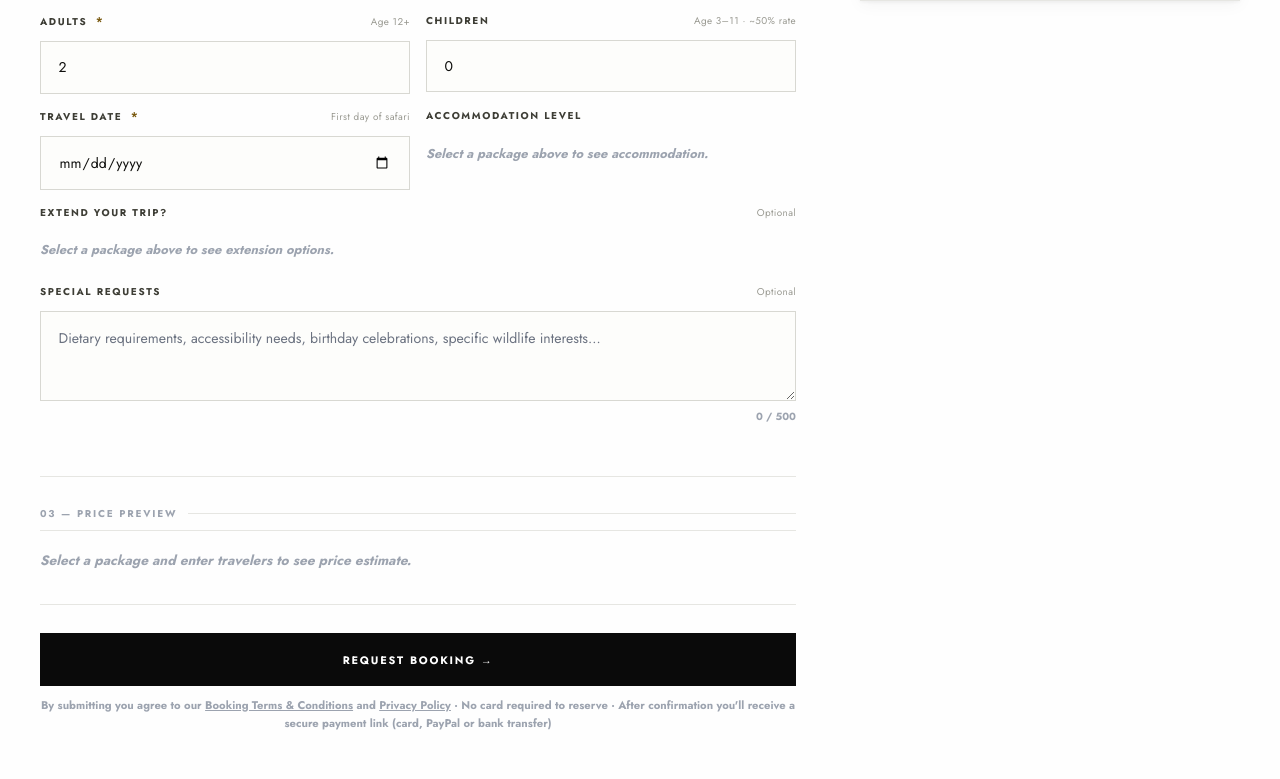
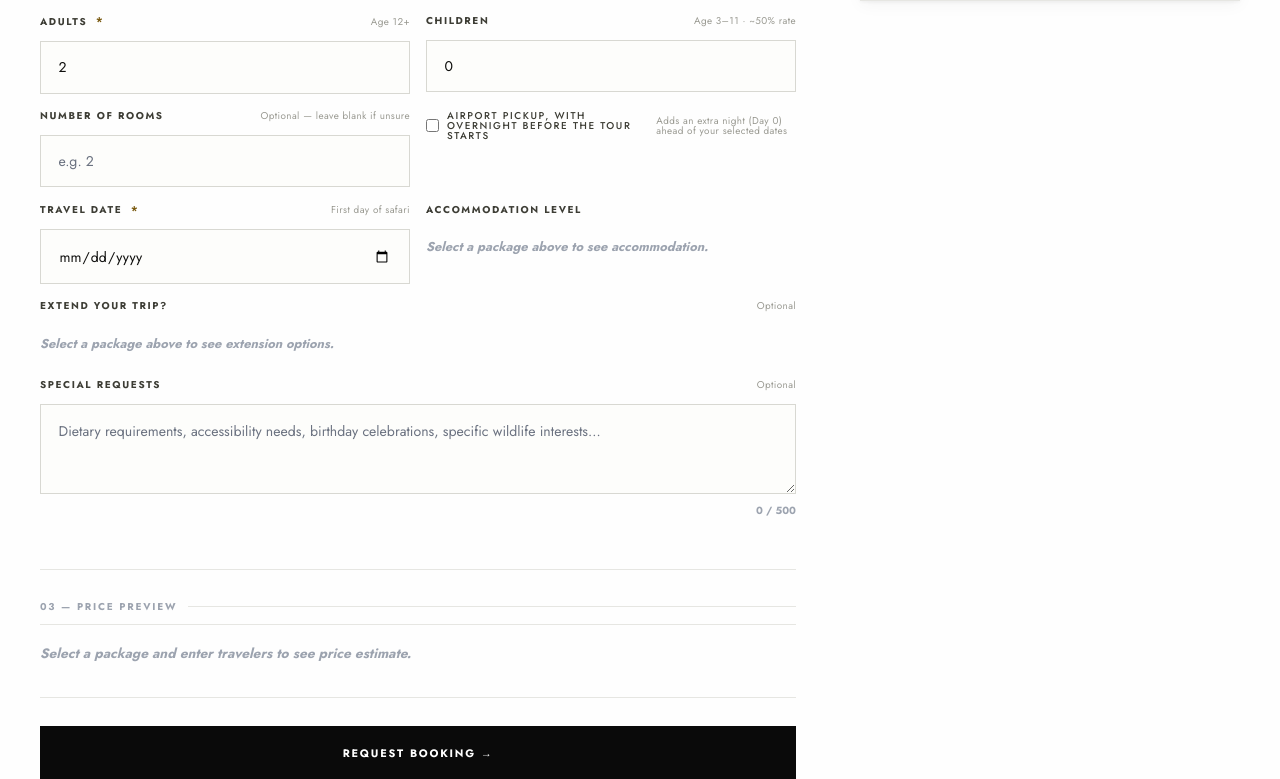
Before and after one commit to safarizangu/SZV-system, a PHP site: page /safari-zangu/book.php in a window 1280 px wide. Shown: the part 941-1720 px from the top of the page. Run offline with PHP 8.4, Linux system fonts and the light colour scheme; data that the repository does not hold is empty; classes that the project's autoload settings leave out are loaded by file name; some libraries are stand-ins or nearby versions; some web fonts are replaced.

Commit message:
Add rooms count and airport-pickup (Day 0) fields to guest-facing forms
Both the direct booking form (views/book.php) and the custom safari
request form (views/home.php) now collect:
  - Number of Rooms: a single total-rooms-needed preference for the
    whole trip (not per-night — the itinerary builder's own
    day_acc_rooms[] already covers per-night room counts once an admin
    builds the actual quotation; this is just the guest's own stated
    preference to start from).
  - Airport Pickup, with overnight before the tour starts: the itinerary
    builder (admin/package_edit.php, admin/quotation_new.php) already
    supports flagging a day as this "Day 0" arrival day — nothing
    guest-facing could previously tell the admin a guest actually wants
    it. This just carries that request through.

New bookings.rooms/airport_pickup and custom_safari_requests.rooms/
airport_pickup columns (migration + Booking::create() and
CustomSafariRequest::create() updated to match api/book.php's and
api/custom_safari.php's real INSERTs).

Surfaced in admin/bookings.php's booking detail view (+ made editable
in the existing Edit Booking form) and admin/custom_requests.php's
request detail modal, so staff actually see what the guest asked for
before building a quotation.

Also fixed, found while testing this end-to-end: api/custom_safari.php
saved an empty string for start_date instead of NULL when the
(optional, no required attribute) "Preferred Start Date" field was left
blank — MySQL's strict mode rejects '' for a DATE column, so every
request submitted without a preferred date was silently failing to
save at all.

Verified: full test suite (79/79); live end-to-end checks via disposable
QA bookings/requests — direct booking submission with both new fields,
custom request submission with and without a start date, admin detail
views rendering both fields, and editing a booking's rooms/airport_pickup
through the existing Edit Booking form — all cleaned up afterward.

Co-Authored-By: Claude Sonnet 5 <noreply@anthropic.com>

```diff
--- a/admin/custom_requests.php
+++ b/admin/custom_requests.php
@@ -368,6 +368,8 @@ function viewRequest(r) {
     row('Phone / WA',     r.phone ? '<a href="https://wa.me/'+r.phone.replace(/[^0-9]/g,'')+'" target="_blank" style="color:#25D366;font-weight:600">'+r.phone+'</a>' : '—') +
     row('Country',        r.country) +
     row('Group',          group) +
+    row('Rooms Requested', r.rooms) +
+    row('Airport Pickup (Day 0)', r.airport_pickup == 1 ? 'Yes — needs pickup + overnight before the tour starts' : '') +
     row('Duration',       r.duration_days ? r.duration_days + ' days' : '') +
     row('Start Date',     r.start_date ? new Date(r.start_date).toLocaleDateString('en-GB',{day:'2-digit',month:'long',year:'numeric'}) : '') +
     row('Flexible Dates', r.flexible_dates) +
--- a/api/book.php
+++ b/api/book.php
@@ -79,6 +79,8 @@ $data = [
     'adults'              => $adults,
     'children'            => $children,
     'travelers'           => $travelers,
+    'rooms'               => isset($_POST['rooms']) && $_POST['rooms'] !== '' ? max(1, (int)$_POST['rooms']) : null,
+    'airport_pickup'      => !empty($_POST['airport_pickup']) ? 1 : 0,
     'package_id'          => (int)($_POST['package_id']                        ?? 0),
     'accommodation_level' => Formatter::sanitize($_POST['accommodation_level']  ?? 'midrange'),
     'travel_date'         => Formatter::sanitize($_POST['travel_date']          ?? ''),
@@ -177,12 +179,14 @@ try {
     $stmt = $pdo->prepare("
         INSERT INTO bookings
             (booking_ref, customer_id, full_name, email, phone, country, travelers, adults, children,
+             rooms, airport_pickup,
              package_id, package_name, accommodation_level,
              travel_date, special_request, trip_extension,
              total_amount, deposit_amount,
              payment_status, payment_method, created_at)
         VALUES
             (:ref, :customer_id, :name, :email, :phone, :country, :travelers, :adults, :children,
+             :rooms, :airport_pickup,
              :pkg_id, :pkg_name, :acc_level,
              :travel_date, :special_request, :trip_extension,
              :total, :deposit,
@@ -198,6 +202,8 @@ try {
         'travelers'      => $data['travelers'],
         'adults'         => $data['adults'],
         'children'       => $data['children'],
+        'rooms'          => $data['rooms'],
+        'airport_pickup' => $data['airport_pickup'],
         'pkg_id'         => $data['package_id'],
         'pkg_name'       => $data['package_name'],
         'acc_level'      => $data['accommodation_level'],
--- a/app/Models/Booking.php
+++ b/app/Models/Booking.php
@@ -44,12 +44,14 @@ class Booking
         $stmt = $this->db->prepare("
             INSERT INTO bookings
                 (booking_ref, customer_id, full_name, email, phone, country, travelers, adults, children,
+                 rooms, airport_pickup,
                  package_id, package_name, accommodation_level,
                  travel_date, special_request, trip_extension,
                  total_amount, deposit_amount,
                  payment_status, payment_method, created_at)
             VALUES
                 (:ref, :customer_id, :name, :email, :phone, :country, :travelers, :adults, :children,
+                 :rooms, :airport_pickup,
                  :pkg_id, :pkg_name, :acc_level,
                  :travel_date, :special_request, :trip_extension,
                  :total, :deposit,
@@ -65,6 +67,8 @@ class Booking
             'travelers'      => (int)$data['travelers'],
             'adults'         => (int)($data['adults'] ?? $data['travelers']),
             'children'       => (int)($data['children'] ?? 0),
+            'rooms'          => isset($data['rooms']) ? (int)$data['rooms'] : null,
+            'airport_pickup' => !empty($data['airport_pickup']) ? 1 : 0,
             'pkg_id'         => $data['package_id'] ?? null,
             'pkg_name'       => $data['package_name'] ?? '',
             'acc_level'      => $data['accommodation_level'] ?? 'midrange',
--- a/app/Models/CustomSafariRequest.php
+++ b/app/Models/CustomSafariRequest.php
@@ -24,12 +24,14 @@ class CustomSafariRequest
         $stmt = $this->db->prepare("
             INSERT INTO custom_safari_requests
                 (customer_id, submitted_by_agent_id, full_name, email, phone, country, travelers, adults, children, infants,
+                 rooms, airport_pickup,
                  start_date, duration_days, destinations, message, flexible_dates,
                  guide_language, mainland_accommodation, beach_accommodation,
                  meal_plan, room_layout, accommodation_standard, total_budget,
                  experiences, status, created_at)
             VALUES
                 (:customer_id, :submitted_by_agent_id, :full_name, :email, :phone, :country, :travelers, :adults, :children, :infants,
+                 :rooms, :airport_pickup,
                  :start_date, :duration_days, :destinations, :message, :flexible_dates,
                  :guide_language, :mainland_accommodation, :beach_accommodation,
                  :meal_plan, :room_layout, :accommodation_standard, :total_budget,
@@ -46,6 +48,8 @@ class CustomSafariRequest
             'adults'                  => $data['adults']                  ?? null,
             'children'                => $data['children']                ?? null,
             'infants'                 => $data['infants']                 ?? null,
+            'rooms'                   => $data['rooms']                   ?? null,
+            'airport_pickup'          => !empty($data['airport_pickup']) ? 1 : 0,
             'start_date'              => $data['start_date']              ?? null,
             'duration_days'           => $data['duration_days']           ?? null,
             'destinations'            => $data['destinations']            ?? '',
--- a/views/book.php
+++ b/views/book.php
@@ -178,6 +178,28 @@ try {
                        min="0" max="20" value="<?= (int)($quoteData['children'] ?? 0) ?>"
                        data-validate="min:0 max:20 integer"
                        data-label="Children">
+              </div>
+            </div>
+
+            <div class="form-row">
+              <div class="form-group">
+                <label class="form-label" for="rooms">
+                  Number of Rooms
+                  <span class="sz-hint">Optional — leave blank if unsure</span>
+                </label>
+                <input type="number" id="rooms" name="rooms"
+                       class="form-control-sz"
+                       min="1" max="20"
+                       placeholder="e.g. 2"
+                       data-validate="min:1 max:20 integer"
+                       data-label="Number of rooms">
+              </div>
+              <div class="form-group" style="display:flex;align-items:flex-end">
+                <label class="form-label" style="display:flex;align-items:center;gap:.5rem;font-weight:500;cursor:pointer;margin-bottom:.1rem">
+                  <input type="checkbox" id="airport-pickup" name="airport_pickup" value="1" style="width:auto;margin:0">
+                  Airport pickup, with overnight before the tour starts
+                  <span class="sz-hint">Adds an extra night (Day 0) ahead of your selected dates</span>
+                </label>
               </div>
             </div>
 
```
Also changed, not shown: admin/bookings.php (+8 -0 lines), api/custom_safari.php (+7 -1 lines), sql/2026_10_bookings_rooms_arrival.sql (added, +23 -0 lines), views/home.php (+15 -0 lines).
